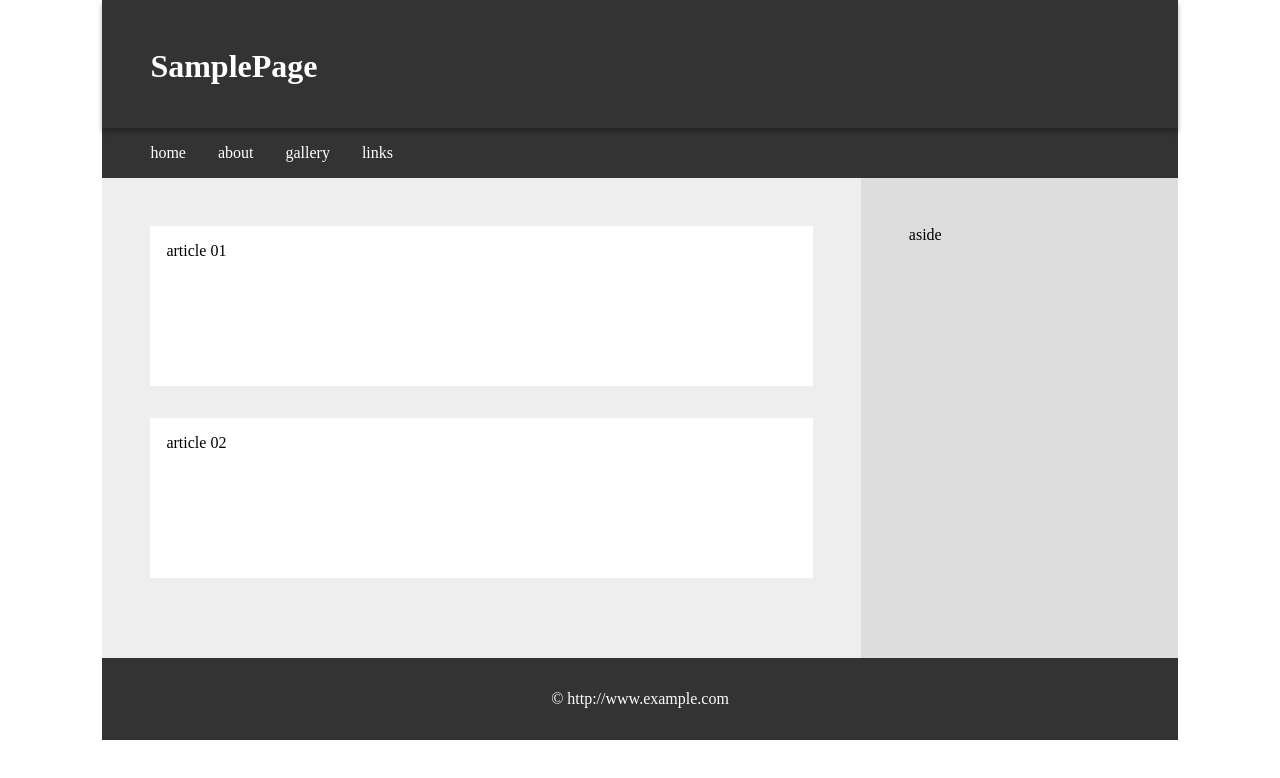
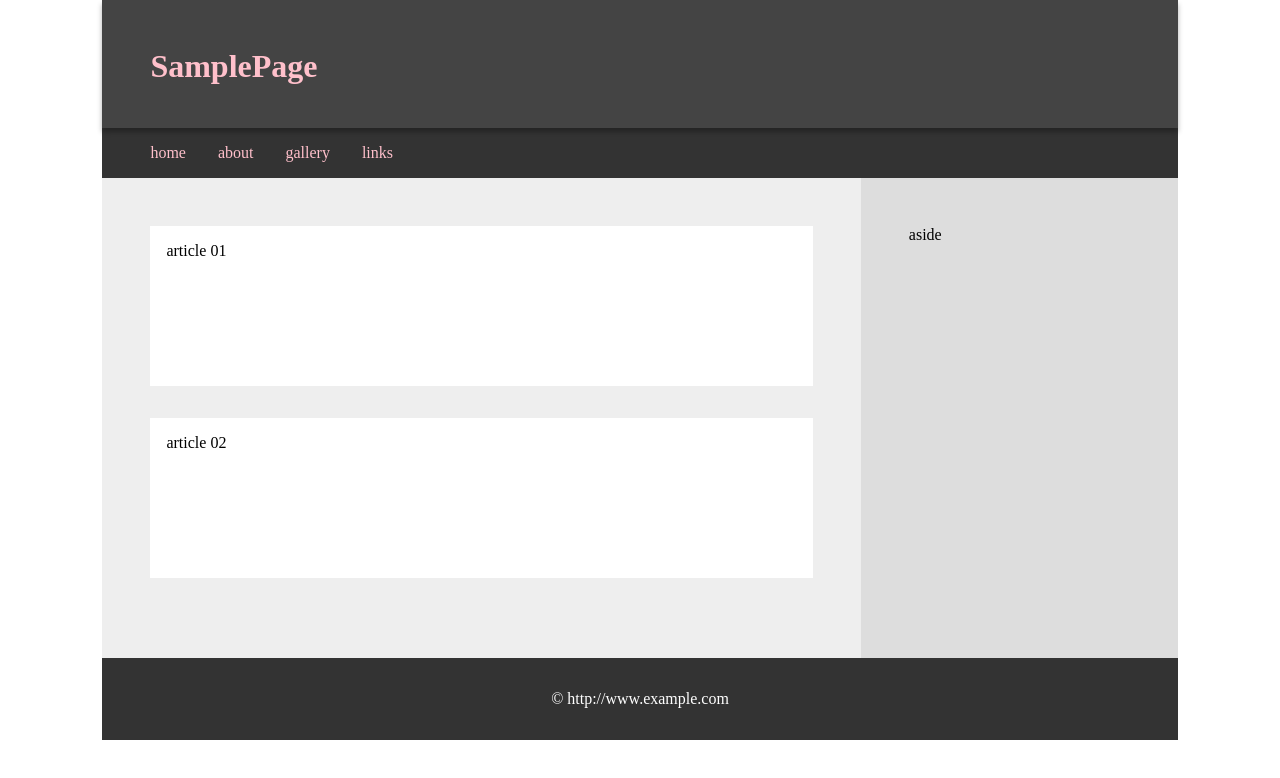
Before and after one commit to nana-taniguchi/css_sample_05, a plain HTML site: page index.html in a window 1280 px wide. Drawn offline with Linux system fonts and the light colour scheme.

Commit message:
Update style.css

```diff
--- a/style.css
+++ b/style.css
@@ -13,7 +13,7 @@
 header {
    position:relative;
    height: 8rem;
-   background: #333;
+   background: #444;
    box-shadow: 0 4px 0.3125rem rgba(0,0,0,.3);
  }
 
@@ -22,7 +22,7 @@ header {
     top: 3rem;
     left: 3rem;
     font-size: 2rem;
-    color: white;
+    color: pink;
   }
 
 nav {
@@ -41,7 +41,7 @@ nav {
   }
 
   nav ul li a {
-    color: white;
+    color: pink;
     text-decoration: none;
   }
 
```
